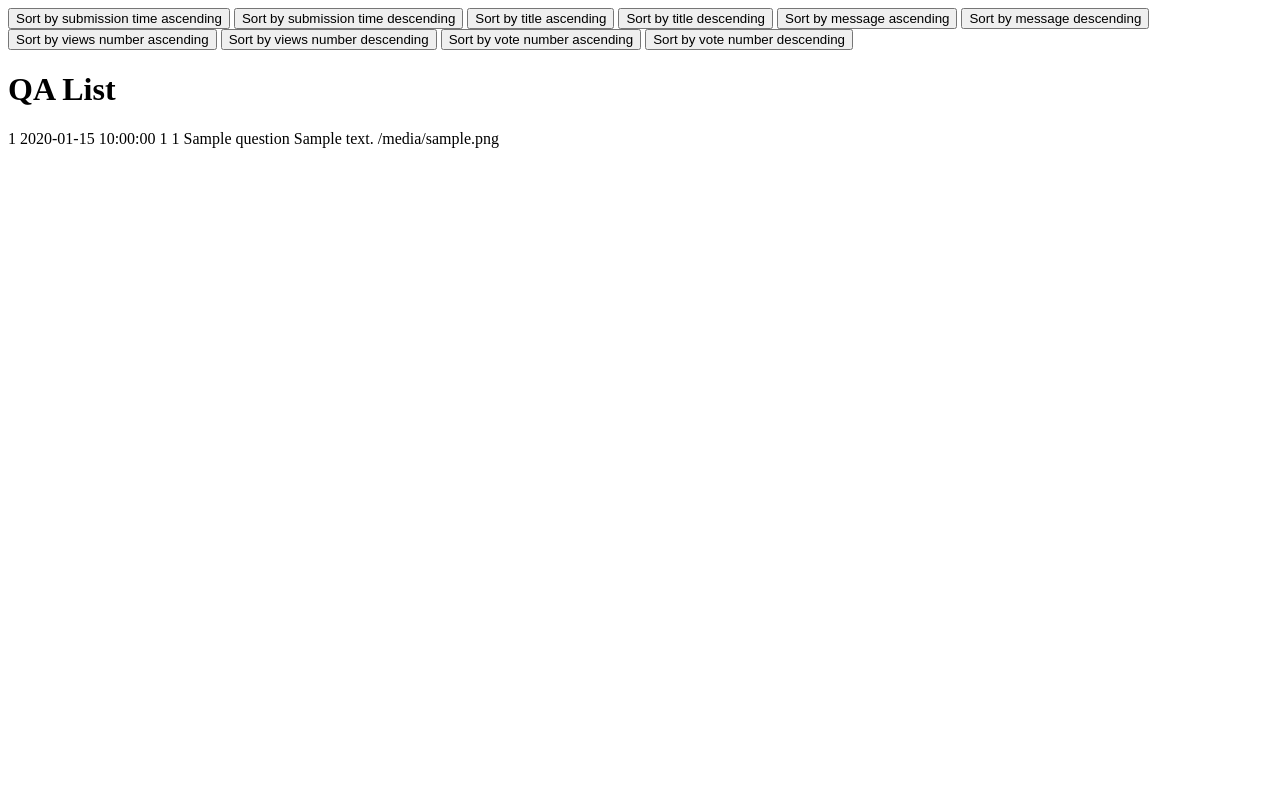
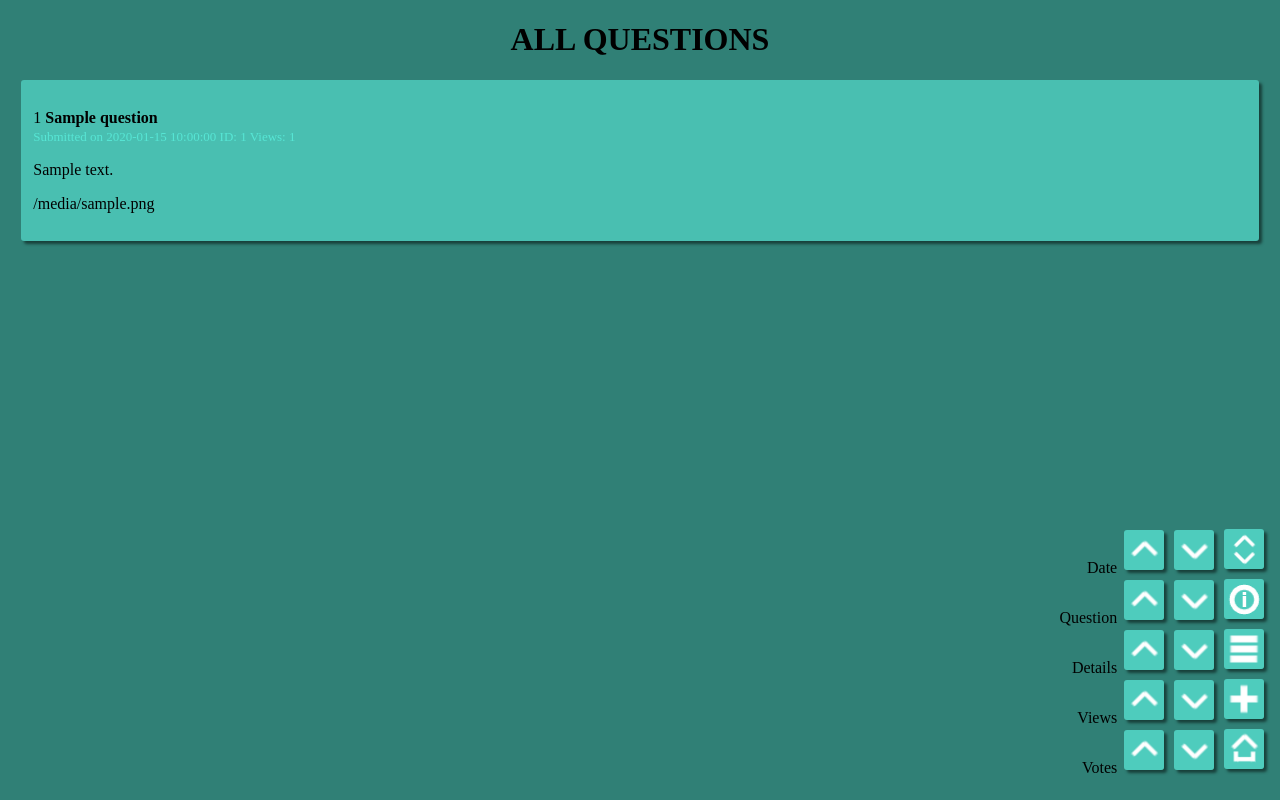
Before and after one commit to dandumitriu33/qa-demo, a Flask app: page /list in a window 1280 px wide. Run offline with Flask 2, Linux system fonts and the light colour scheme; a database or web service that is not in the repository returns one stand-in record (values such as "Sample title"); some libraries are stand-ins or nearby versions.

Commit message:
Add CSS to /list and nav menu

```diff
--- a/server.py
+++ b/server.py
@@ -7,6 +7,11 @@ app = Flask(__name__)
 @app.route('/')
 def index():
     return render_template('index.html')
+
+
+@app.route('/info')
+def info():
+    return render_template('info.html')
 
 
 @app.route('/list')
--- a/static/css/main.css
+++ b/static/css/main.css
@@ -0,0 +1,83 @@
+html {
+    background-color: rgb(48,128,118);
+}
+
+nav {
+    position: fixed;
+    right: 1%;
+    bottom: 1%;
+}
+
+nav ul {
+    list-style-type: none;
+}
+
+h1 {
+    text-align: center;
+}
+
+a:link {
+    text-decoration: none;
+    color: black;
+}
+
+a:visited {
+    text-decoration: none;
+    color: black;
+}
+
+a:hover {
+    text-decoration: none;
+    color: rgb(24,64,59);
+}
+
+a:active {
+    text-decoration: none;
+    color: rgb(24,64,59);
+}
+
+/* classes */
+
+.menu-button {
+    margin: 3px;
+    box-shadow: 3px 3px 3px rgb(24,64,59);
+    border-radius: 3px;
+}
+
+.menu-button:hover {
+    opacity: 0.2;
+}
+
+.question {
+    margin: 1%;
+    padding: 1%;
+    border-radius: 3px;
+    box-shadow: 3px 3px 3px rgb(24,64,59);
+    background-color: rgb(73,191,177);
+}
+
+.sort-bar {
+    position: fixed;
+    bottom: calc(1% + 15px);
+    right: calc(1% + 50px);
+}
+
+.sort-bar ul {
+    list-style-type: none;
+    text-align: right;
+}
+
+.sort-button {
+    margin: 3px;
+    box-shadow: 3px 3px 3px rgb(24,64,59);
+    border-radius: 3px;
+}
+
+.sort-button:hover {
+    opacity: 0.2;
+}
+
+.question-info {
+    color: rgb(87,230,213);
+    font-size: small;
+}
--- a/templates/base.html
+++ b/templates/base.html
@@ -18,6 +18,63 @@
 
 <body>
 
+<nav>
+    <ul>
+
+
+        {% if request.path == '/list' %}
+            <li><img src="/static/img/buttonsort.png" onclick="myFunction()" class="sort-button"></li>
+                <div id="sort-bar" class="sort-bar">
+                    <ul>
+                        <li>
+                            Date
+                            <a href="{{ url_for('list_all_questions', order_by='submission_time', order_direction='DESC' )}}"><img src="/static/img/buttonsortup.png" class="menu-button"></a>
+                            <a href="{{ url_for('list_all_questions', order_by='submission_time', order_direction='ASC' )}}"><img src="/static/img/buttonsortdown.png" class="menu-button"></a>
+                        </li>
+                        <li>
+                            Question
+                            <a href="{{ url_for('list_all_questions', order_by='title', order_direction='ASC' )}}"><img src="/static/img/buttonsortup.png" class="menu-button"></a>
+                            <a href="{{ url_for('list_all_questions', order_by='title', order_direction='DESC' )}}"><img src="/static/img/buttonsortdown.png" class="menu-button"></a>
+                        </li>
+                        <li>
+                            Details
+                            <a href="{{ url_for('list_all_questions', order_by='message', order_direction='ASC' )}}"><img src="/static/img/buttonsortup.png" class="menu-button"></a>
+                            <a href="{{ url_for('list_all_questions', order_by='message', order_direction='DESC' )}}"><img src="/static/img/buttonsortdown.png" class="menu-button"></a>
+                        </li>
+                        <li>
+                            Views
+                            <a href="{{ url_for('list_all_questions', order_by='view_number', order_direction='ASC' )}}"><img src="/static/img/buttonsortup.png" class="menu-button"></a>
+                            <a href="{{ url_for('list_all_questions', order_by='view_number', order_direction='DESC' )}}"><img src="/static/img/buttonsortdown.png" class="menu-button"></a>
+                        </li>
+                        <li>
+                            Votes
+                            <a href="{{ url_for('list_all_questions', order_by='vote_number', order_direction='ASC' )}}"><img src="/static/img/buttonsortup.png" class="menu-button"></a>
+                            <a href="{{ url_for('list_all_questions', order_by='vote_number', order_direction='DESC' )}}"><img src="/static/img/buttonsortdown.png" class="menu-button"></a>
+                        </li>
+                    </ul>
+                </div>
+
+                <script>
+                    function myFunction() {
+                        var x = document.getElementById("sort-bar");
+                        if (x.style.display === "none") {
+                            x.style.display = "block";
+                        } else {
+                            x.style.display = "none"
+                        }
+                    }
+                </script>
+
+        {% endif %}
+
+
+        <li><a href="{{ url_for('info') }}"><img src="/static/img/buttoninfo.png" class="menu-button"></a></li>
+        <li><a href="{{ url_for('list_all_questions') }}"><img src="/static/img/buttonlist.png" class="menu-button"></a></li>
+        <li><a href="{{ url_for('new_question') }}"><img src="/static/img/buttonplus.png" class="menu-button"></a></li>
+        <li><a href="{{ url_for('index') }}"><img src="/static/img/buttonhome.png" class="menu-button"></a></li>
+    </ul>
+</nav>
+
     {% block body %}{% endblock body %}
 
 </body>
--- a/templates/list.html
+++ b/templates/list.html
@@ -9,29 +9,33 @@
 
 {% block body %}
 
-<a href="{{ url_for('list_all_questions', order_by='submission_time', order_direction='ASC' )}}"><button>Sort by submission time ascending</button></a>
-<a href="{{ url_for('list_all_questions', order_by='submission_time', order_direction='DESC' )}}"><button>Sort by submission time descending</button></a>
-<a href="{{ url_for('list_all_questions', order_by='title', order_direction='ASC' )}}"><button>Sort by title ascending</button></a>
-<a href="{{ url_for('list_all_questions', order_by='title', order_direction='DESC' )}}"><button>Sort by title descending</button></a>
-<a href="{{ url_for('list_all_questions', order_by='message', order_direction='ASC' )}}"><button>Sort by message ascending</button></a>
-<a href="{{ url_for('list_all_questions', order_by='message', order_direction='DESC' )}}"><button>Sort by message descending</button></a>
-<a href="{{ url_for('list_all_questions', order_by='view_number', order_direction='ASC' )}}"><button>Sort by views number ascending</button></a>
-<a href="{{ url_for('list_all_questions', order_by='view_number', order_direction='DESC' )}}"><button>Sort by views number descending</button></a>
-<a href="{{ url_for('list_all_questions', order_by='vote_number', order_direction='ASC' )}}"><button>Sort by vote number ascending</button></a>
-<a href="{{ url_for('list_all_questions', order_by='vote_number', order_direction='DESC' )}}"><button>Sort by vote number descending</button></a>
+<a href="{{ url_for('list_all_questions') }}"><h1>ALL QUESTIONS</h1></a>
 
 
 
-<h1>QA List</h1>
 
 
 {% for question in questions %}
 
-<p>
-    {{ question.id }} {{ question.submission_time }} {{ question.view_number }}
-    {{ question.vote_number }} {{ question.title }} {{ question.message }}
-    {{ question.image }}
-</p>
+    <div class="question">
+        <p>
+            {{ question.vote_number }} <strong><a href="/question/{{ question.id }}">{{ question.title }}</a></strong><br>
+            <span class="question-info">Submitted on {{ question.submission_time }} ID: {{ question.id }} Views: {{ question.view_number }}<span>
+
+        </p>
+        <p>
+            {{ question.message }}
+        </p>
+
+        {% if question.image == None %}
+
+        {% else %}
+        <p>
+            {{ question.image }}
+        </p>
+        {% endif %}
+    </div>
+
 
 {% endfor %}
 
```
Also changed, not shown: templates/info.html (added, +18 -0 lines), static/img/buttonhome.png (added), static/img/buttoninfo.png (added), static/img/buttonlist.png (added), static/img/buttonplus.png (added), static/img/buttonsort.png (added), static/img/buttonsortdown.png (added), static/img/buttonsortup.png (added).
